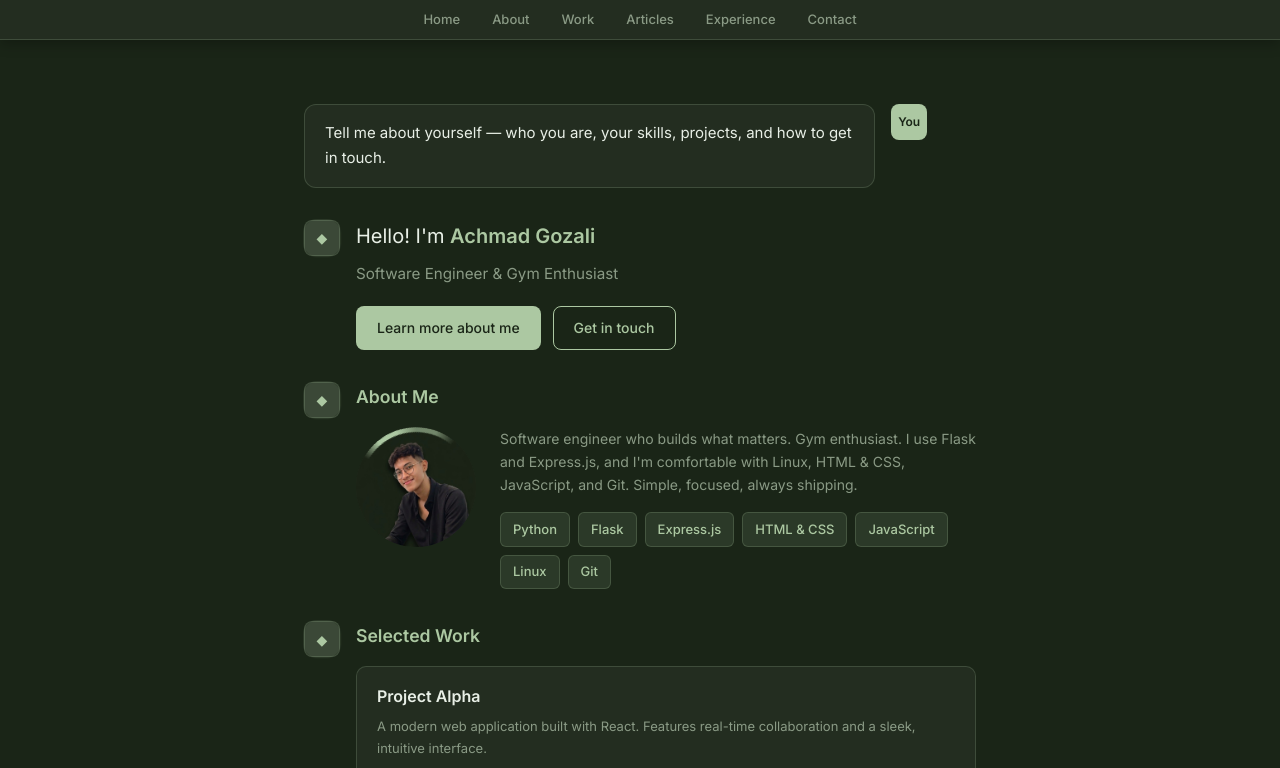
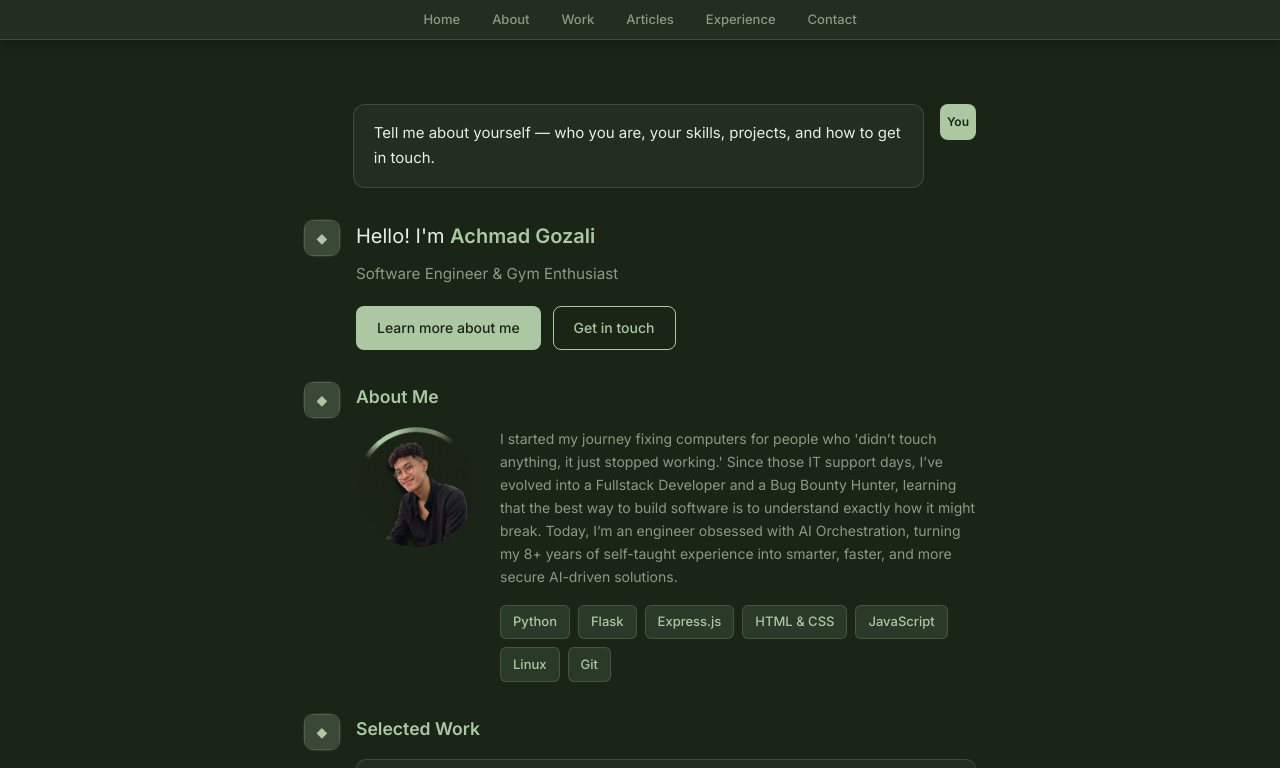
Before and after one commit to devdotninja-prog/personal-website, a plain HTML site: page index.html in a window 1280 px wide. Shown: the top 768 px of the page. Drawn offline with Linux system fonts and the light colour scheme.

Commit message:
Enhance articles page layout and update user bio
- Adjusted CSS for the articles page to match the index layout with left-aligned AI messages.
- Modified user message styling to remove right justification.
- Updated bio in data.json to reflect a more comprehensive professional journey and focus on AI orchestration.

```diff
--- a/css/styles.css
+++ b/css/styles.css
@@ -143,7 +143,6 @@ body {
 .message-user {
   flex-direction: row-reverse;
   margin-left: auto;
-  justify-content: flex-end;
 }
 
 .message-user .message-content {
--- a/data/data.json
+++ b/data/data.json
@@ -2,7 +2,7 @@
   "profile": {
     "name": "Achmad Gozali",
     "tagline": "Software Engineer & Gym Enthusiast",
-    "bio": "Software engineer who builds what matters. Gym enthusiast. I use Flask and Express.js, and I'm comfortable with Linux, HTML & CSS, JavaScript, and Git. Simple, focused, always shipping.",
+    "bio": "I started my journey fixing computers for people who 'didn’t touch anything, it just stopped working.' Since those IT support days, I’ve evolved into a Fullstack Developer and a Bug Bounty Hunter, learning that the best way to build software is to understand exactly how it might break. Today, I’m an engineer obsessed with AI Orchestration, turning my 8+ years of self-taught experience into smarter, faster, and more secure AI-driven solutions.",
     "contactText": "I'd love to hear from you. Whether it's a project, collaboration, or just a hello \u2014 reach out.",
     "avatar": "assets/avatar.png",
     "email": "devdotninja@gmail.com",
```
Also changed, not shown: css/articles.css (+7 -0 lines).
